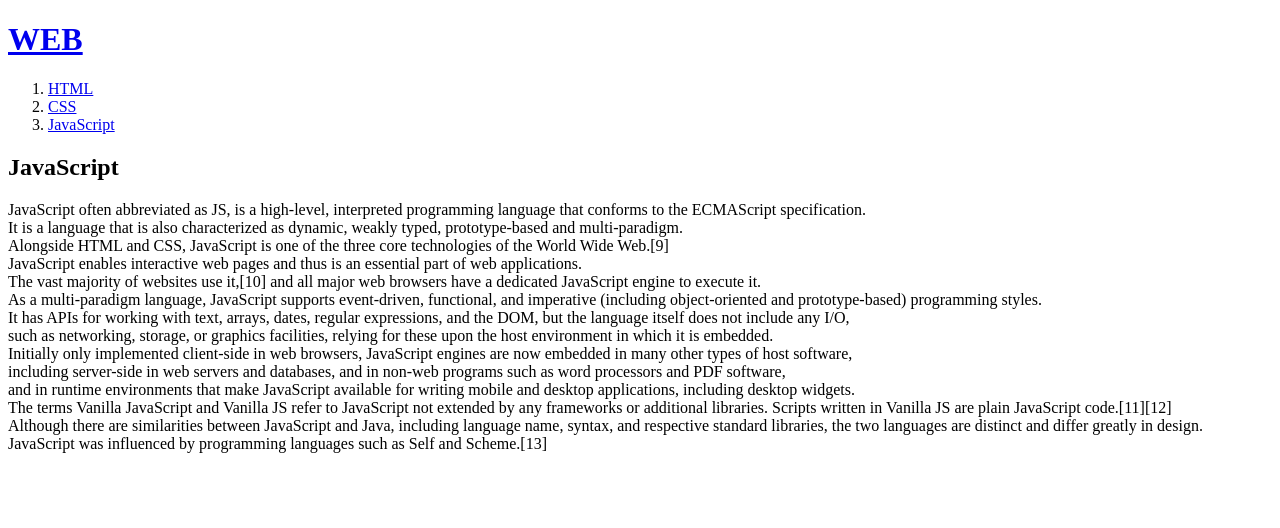
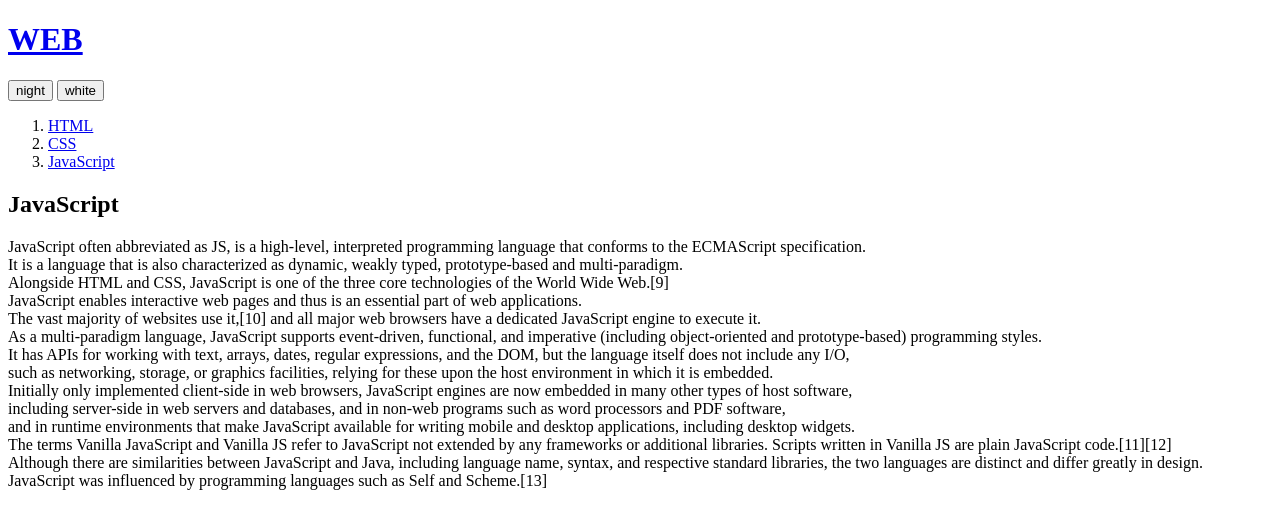
Before and after one commit to bestdevhyo1225/web, a plain HTML site: page 3.html in a window 1280 px wide. Drawn offline with Linux system fonts and the light colour scheme.

Commit message:
JavaScript 버튼 예제

```diff
--- a/3.html
+++ b/3.html
@@ -6,6 +6,12 @@
 </head>
 <body>
   <h1><a href="index.html">WEB</a></h1>
+  <input type="button" value="night" onclick="
+  document.querySelector('body').style.backgroundColor='black';
+  document.querySelector('body').style.color='white';">
+  <input type="button" value="white" onclick="
+  document.querySelector('body').style.backgroundColor='white';
+  document.querySelector('body').style.color='black';">
   <ol>
     <li><a href="1.html">HTML</a></li>
     <li><a href="2.html">CSS</a></li>
```
